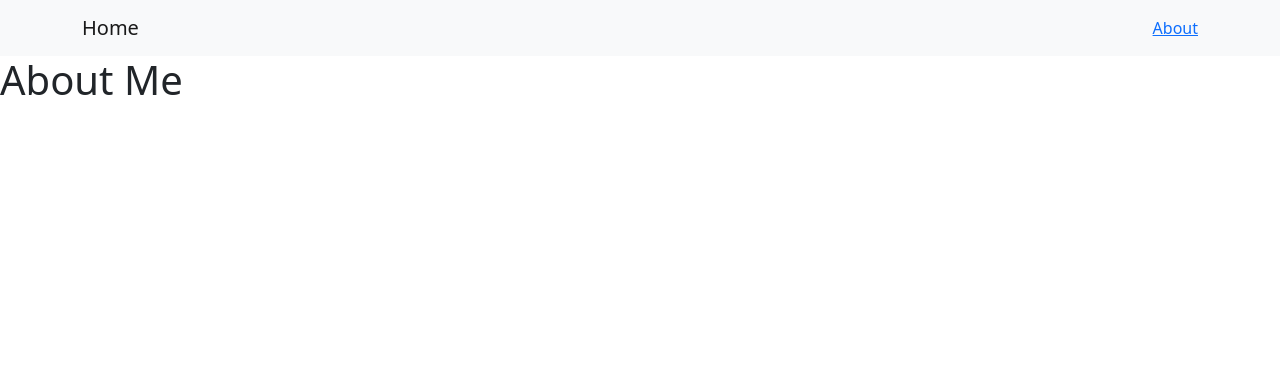
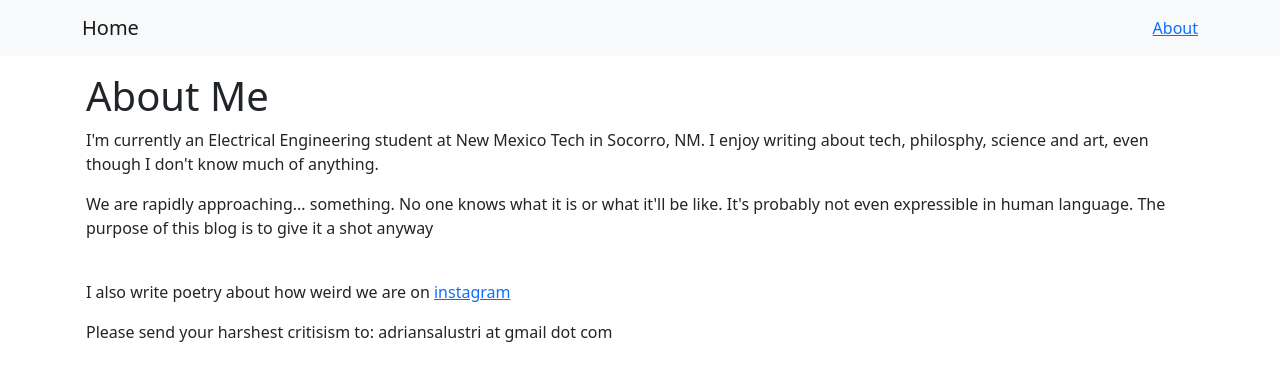
Before and after one commit to trilusa/my-website, a Flask app: page /about in a window 1280 px wide. Shown: the top 381 px of the page. Run offline with Flask 2, Linux system fonts and the light colour scheme; some libraries are stand-ins or nearby versions.

Commit message:
minor layout adjustments and aboutme page

```diff
--- a/blog/templates/_featured.html
+++ b/blog/templates/_featured.html
@@ -1,5 +1,5 @@
 
-<div class="panel panel-default">
+<div class="panel panel-default p-1">
     <div class="panel-heading">
         <h4>Featured</h4>
     </div>
--- a/blog/templates/about.html
+++ b/blog/templates/about.html
@@ -2,4 +2,9 @@
 
 {% block _content %}
 	<h1>About Me</h1>
+	<p>I'm currently an Electrical Engineering student at New Mexico Tech in Socorro, NM. I enjoy writing about tech, philosphy, science and art, even though I don't know much of anything.</p>
+	<p> We are rapidly approaching... something. No one knows what it is or what it'll be like.  It's probably not even expressible in human language. The purpose of this blog is to give it a shot anyway </p>
+	<br>
+	<p>I also write poetry about how weird we are on <a href='https://www.instagram.com/trilussa2.0/'>instagram</a></p>
+	<p>Please send your harshest critisism to: adriansalustri at gmail dot com
 {% endblock %}
--- a/blog/templates/mybase.html
+++ b/blog/templates/mybase.html
@@ -19,20 +19,10 @@
         </div>
     </nav>
 
-<!--     <div>
-    {% with messages = get_flashed_messages() %}
-        {% if messages %}
-        <ul>
-            {% for message in messages %}
-            <li>{{ message }}</li>
-            {% endfor %}
-        </ul>
-        {% endif %}
-        {% endwith %}
-    </div> -->
-
+    <div class="container p-3 ">
     {% block _content %}
     {% endblock _content %}
+    </div>
 
      <script src="https://code.jquery.com/jquery-3.3.1.slim.min.js" integrity="sha384-q8i/X+965DzO0rT7abK41JStQIAqVgRVzpbzo5smXKp4YfRvH+8abtTE1Pi6jizo" crossorigin="anonymous"></script>
     <script src="https://cdnjs.cloudflare.com/ajax/libs/popper.js/1.14.7/umd/popper.min.js" integrity="sha384-UO2eT0CpHqdSJQ6hJty5KVphtPhzWj9WO1clHTMGa3JDZwrnQq4sF86dIHNDz0W1" crossorigin="anonymous"></script>
--- a/blog/templates/post.html
+++ b/blog/templates/post.html
@@ -1,12 +1,12 @@
 {% extends "mybase.html" %}
 
 {% block _content %}
-	<div class="container">
+
 	{% if current_user.is_authenticated %}
     <a href="{{ url_for('edit', post_url=post.post_url) }}">Edit</a>
     {% endif %}
 	<h2>{{ post.post_title }}</h2>
 	<h6>{{ post.timestamp.strftime('%B %-d, %Y') }}</h6>
  	{{ post.body|safe }}
-	</div>
+
 {% endblock %}
```
Also changed, not shown: blog/templates/home.html (+1 -10 lines). Lines whose indentation alone changed are shown as unchanged.
